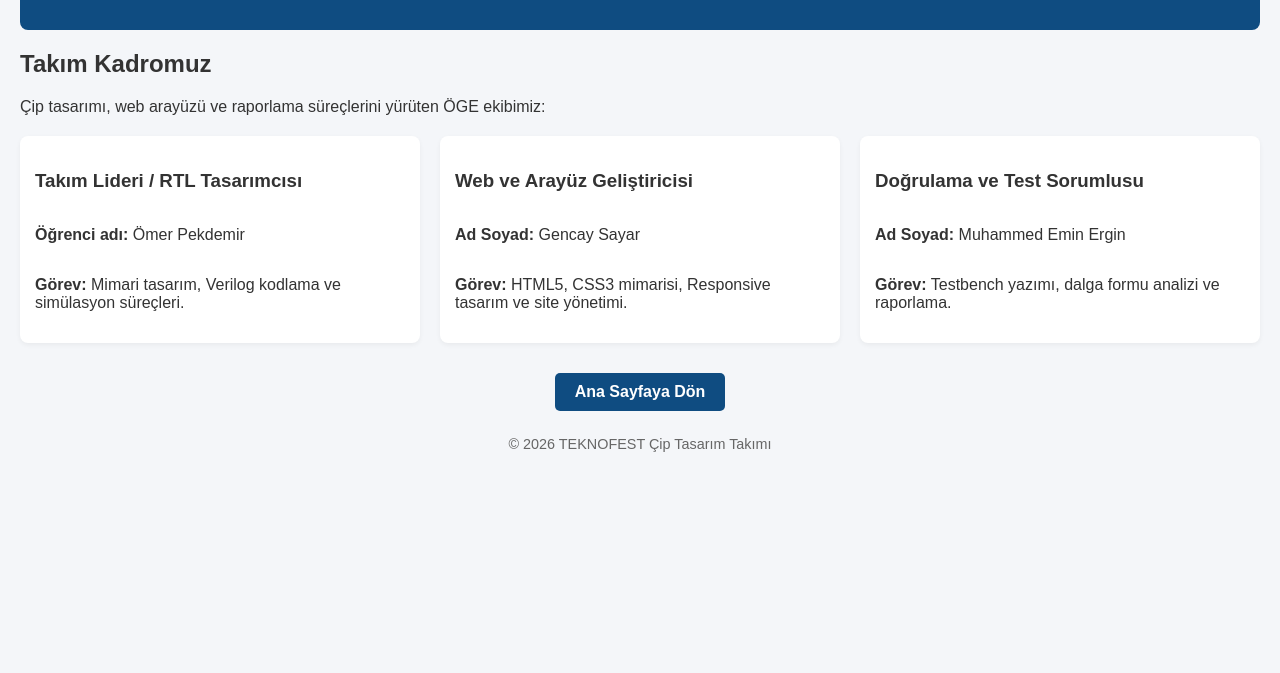
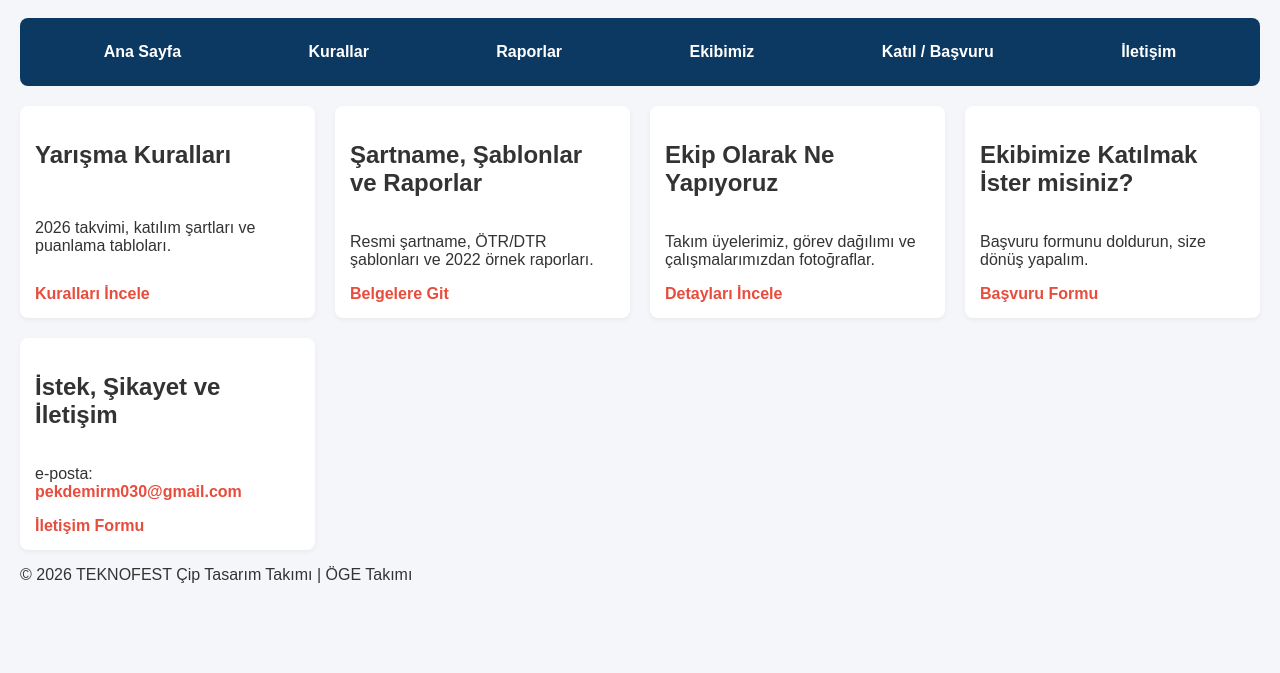
Before and after one commit to Pekdemir-omer/ilk-web-sitem, a plain HTML site: page Ag tabanlı proglamlama/ekibimiz.html in a window 1280 px wide. Shown: the part 127-800 px from the top of the page. Drawn offline with Linux system fonts and the light colour scheme; files that its build step writes are made by us from their sources.

Commit message:
Revise team page for Teknofest Çip Tasarım Yarışması
Updated the team page to reflect new competition details and added navigation links.

```diff
--- a/Ag tabanlı proglamlama/ekibimiz.html
+++ b/Ag tabanlı proglamlama/ekibimiz.html
@@ -3,53 +3,67 @@
 <head>
     <meta charset="UTF-8">
     <meta name="viewport" content="width=device-width, initial-scale=1.0">
-    <title>Ekibimiz - TEKNOFEST Çip Tasarım</title>
+    <title>Teknofest Çip Tasarım Yarışması</title>
+    <!-- 4. HAFTA: Diğer sayfalarla aynı olsun diye CSS yolu "stil.css" yapıldı -->
     <link rel="stylesheet" href="stil.css">
 </head>
 <body>
 
 <header>
-        <h1>TEKNOFEST Çip Tasarım Takımı</h1>
-        <p>Projemizi Geliştiren Ekip Üyeleri</p>
+    <img src="logo.jpg" alt="TEKNOFEST logosu" width="200">
+    <h1>TEKNOFEST ÇİP TASARIM YARIŞMASI</h1>
+    <!--burada sitenin arama yaparken üstteki adını değiştirdim-->
 </header>
 
-    <!-- Minimalist Navigasyon -->
+<!--direk alt menüye geçmeden önce kısa sade bir menü oluşturdum -->
+<nav>
+    <ul>
+        <li><a href="index.html" class="aktif">Ana Sayfa</a></li>
+        <li><a href="kurallar.html">Kurallar</a></li>
+        <li><a href="raporlar.html">Raporlar</a></li>
+        <li><a href="ekibimiz.html">Ekibimiz</a></li>
+        <li><a href="katil.html">Katıl / Başvuru</a></li>
+        <li><a href="iletisim.html">İletişim</a></li>
+    </ul>
+</nav>
 
-
-    <main>
-        <h2>Takım Kadromuz</h2>
-        <p>Çip tasarımı, web arayüzü ve raporlama süreçlerini yürüten ÖGE ekibimiz:</p>
-
-        <!-- CSS Grid Kart Yapısı -->
+<!-- Burada üstteki menünün biraz daha detaylı kısmını koydum ilk defa
+  siteye girenler için ekstra bir sorun veya şikayet olursa bana mail
+  atmaları için mail adresi bıraktım-->
 <div class="grid-container">
     <section>
-                <h3>Takım Lideri / RTL Tasarımcısı</h3>
-                <p><strong>Öğrenci adı:</strong> Ömer Pekdemir</p>
-                <p><strong>Görev:</strong> Mimari tasarım, Verilog kodlama ve simülasyon süreçleri.</p>
+        <h2>Yarışma Kuralları</h2>
+        <p>2026 takvimi, katılım şartları ve puanlama tabloları.</p>
+        <a href="kurallar.html">Kuralları İncele</a>
     </section>
 
     <section>
-                <h3>Web ve Arayüz Geliştiricisi</h3>
-                <p><strong>Ad Soyad:</strong> Gencay Sayar</p>
-                <p><strong>Görev:</strong> HTML5, CSS3 mimarisi, Responsive tasarım ve site yönetimi.</p>
+        <h2>Şartname, Şablonlar ve Raporlar</h2>
+        <p>Resmi şartname, ÖTR/DTR şablonları ve 2022 örnek raporları.</p>
+        <a href="raporlar.html">Belgelere Git</a>
     </section>
 
     <section>
-                <h3>Doğrulama ve Test Sorumlusu</h3>
-                <p><strong>Ad Soyad:</strong> Muhammed Emin Ergin</p>
-                <p><strong>Görev:</strong> Testbench yazımı, dalga formu analizi ve raporlama.</p>
+        <h2>Ekip Olarak Ne Yapıyoruz</h2>
+        <p>Takım üyelerimiz, görev dağılımı ve çalışmalarımızdan fotoğraflar.</p>
+        <a href="ekibimiz.html">Detayları İncele</a>
+    </section>
+
+    <section>
+        <h2>Ekibimize Katılmak İster misiniz?</h2>
+        <p>Başvuru formunu doldurun, size dönüş yapalım.</p>
+        <a href="katil.html">Başvuru Formu</a>
+    </section>
+
+    <section>
+        <h2>İstek, Şikayet ve İletişim</h2>
+        <p>e-posta: <a href="https://mail.google.com/mail/?view=cm&amp;fs=1&amp;to=pekdemirm030@gmail.com" target="_blank">pekdemirm030@gmail.com</a></p>
+        <a href="iletisim.html">İletişim Formu</a>
     </section>
 </div>
 
-        <div style="margin-top: 30px; text-align: center;">
-            <a href="index.html" class="btn">Ana Sayfaya Dön</a>
-        </div>
-    </main>
-
 <footer>
-        <p style="text-align: center; margin-top: 25px; color: #666; font-size: 0.9rem;">
-            &copy; 2026 TEKNOFEST Çip Tasarım Takımı
-        </p>
+    <p>&copy; 2026 TEKNOFEST Çip Tasarım Takımı | ÖGE Takımı</p>
 </footer>
 
 </body>
```
Lines whose indentation alone changed are shown as unchanged.
